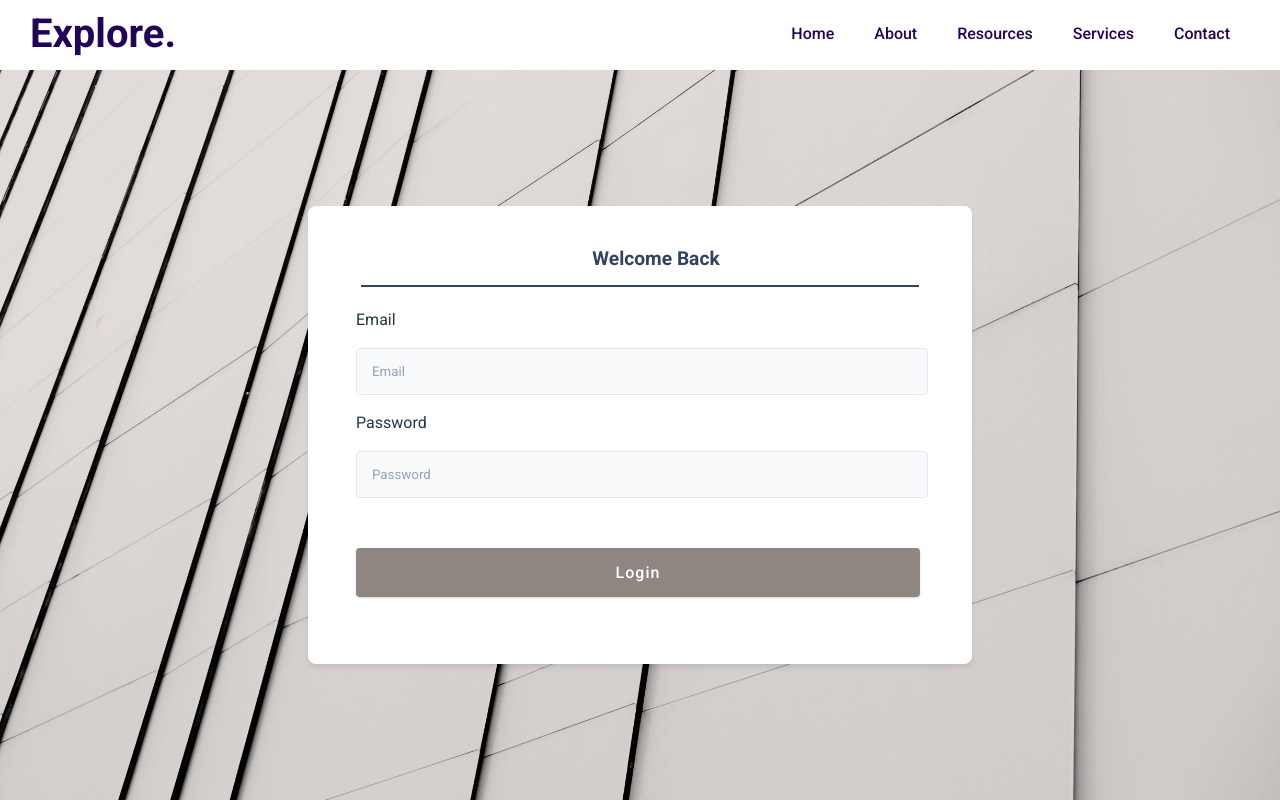
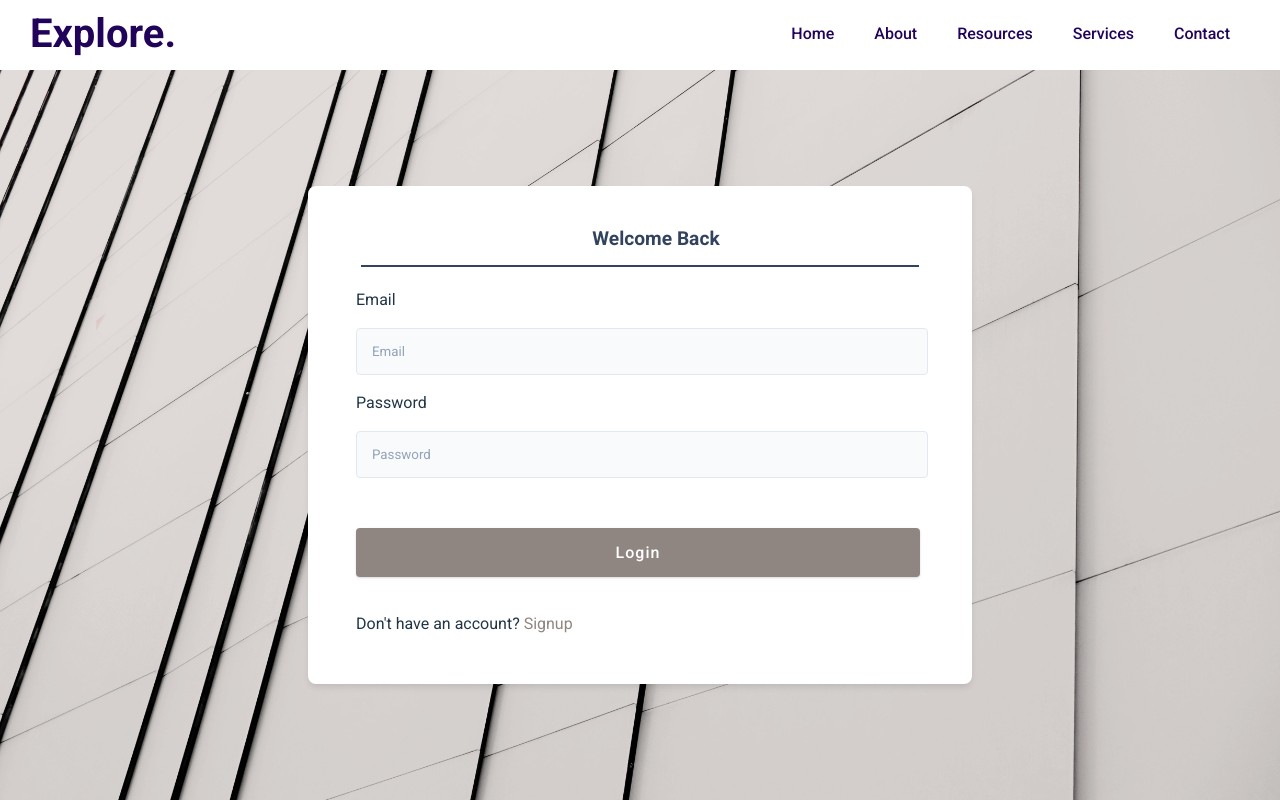
Before and after one commit to MalachyCode/Explore-bank-app, a React (Vite) app in the folder UI/: page /login in a window 1280 px wide. Built offline with nearby package versions, Linux system fonts and the light colour scheme.

Commit message:
Linking login and signup pages

```diff
--- a/UI/src/pages/LoginPage/LoginPage.scss
+++ b/UI/src/pages/LoginPage/LoginPage.scss
@@ -112,5 +112,15 @@
       width: 70%;
       padding: 2rem 2.5rem 2rem 3rem;
     }
+    .for-signup {
+      margin-top: 0;
+      .to-signup {
+        color: #8f8681;
+        cursor: pointer;
+        &:hover {
+          color: #32435f;
+        }
+      }
+    }
   }
 }
--- a/UI/src/pages/LoginPage/LoginPage.tsx
+++ b/UI/src/pages/LoginPage/LoginPage.tsx
@@ -61,6 +61,12 @@ const LoginPage = () => {
         <button type='submit' className='btn'>
           Login
         </button>
+        <p className='for-signup'>
+          Don't have an account?{' '}
+          <span className='to-signup' onClick={() => navigate('/signup')}>
+            Signup
+          </span>
+        </p>
       </form>
     </div>
   );
--- a/UI/src/pages/SignupPage/Signup.scss
+++ b/UI/src/pages/SignupPage/Signup.scss
@@ -111,5 +111,15 @@
       width: 70%;
       padding: 2rem 2.5rem 2rem 3rem;
     }
+    .for-login {
+      margin-top: 0;
+      .to-login {
+        color: #8f8681;
+        cursor: pointer;
+        &:hover {
+          color: #32435f;
+        }
+      }
+    }
   }
 }
--- a/UI/src/pages/SignupPage/SignupPage.tsx
+++ b/UI/src/pages/SignupPage/SignupPage.tsx
@@ -124,6 +124,12 @@ const SignupPage = () => {
         <button type='submit' className='btn'>
           Login
         </button>
+        <p className='for-login'>
+          Have an account?{' '}
+          <span className='to-login' onClick={() => navigate('/login')}>
+            Login
+          </span>
+        </p>
       </form>
     </div>
   );
```
